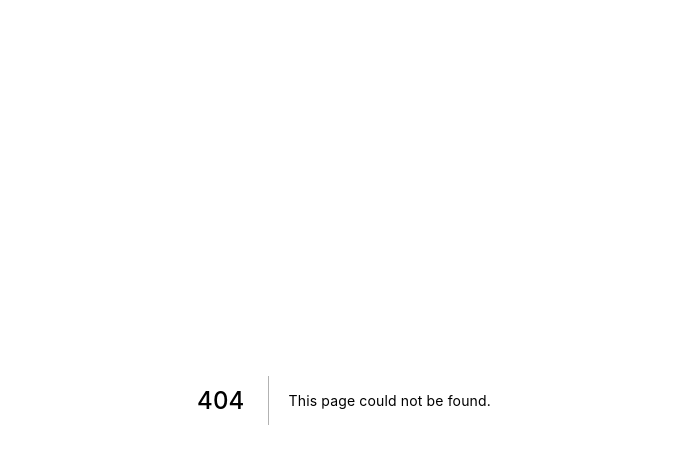
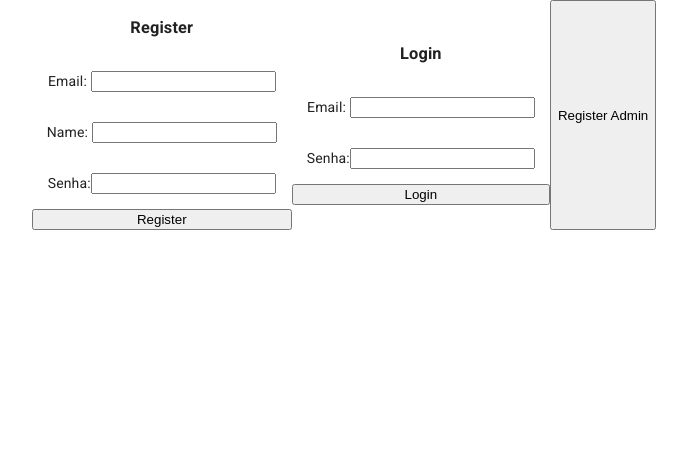
Before and after one commit to Drawiin/vmenu-client, a Next.js app: page /login in a window 1280 px wide. Before the commit this address had no page. Shown: the top 464 px of the page, without its empty margins (296-983 px from the left). Built offline with nearby package versions, Linux system fonts and the light colour scheme.

Commit message:
add login page

```diff
--- /dev/null
+++ b/src/pages/login/index.tsx
@@ -0,0 +1,211 @@
+import React, { useState } from 'react'
+import ApiClient from '../../services/ApiClient'
+import { hashPassword, encrypt, decrypt } from '../../utils/crypt'
+import keypair from 'keypair'
+import generateHeader from '../../utils/generateHeader'
+
+interface KeyPair {
+  private: string
+  public: string
+}
+
+interface FormValues {
+  email: string
+  password: string
+  name: string
+}
+
+interface AxiosLoginResponse {
+  email: string
+  encryptedPrivateKey: string
+  name: string
+  publicKey: string
+}
+
+const login: React.FC = () => {
+  const [form, setForm] = useState<FormValues>({
+    email: '',
+    name: '',
+    password: ''
+  })
+
+  const handleChange = (event: React.ChangeEvent<HTMLInputElement>) => {
+    setForm(form => ({
+      ...form,
+      [event.target.name]: event.target.value
+    }))
+  }
+
+  const handleRegisterFormSubmit = async (event: React.FormEvent) => {
+    event.preventDefault()
+
+    const hashedPassword = await hashPassword(form.password)
+    const { private: privateKey, public: publicKey } = keypair() as KeyPair
+    const encryptedPrivateKey = encrypt(form.password, privateKey)
+
+    await ApiClient.post(
+      '/register',
+      {
+        name: form.name,
+        encryptedPrivateKey: encryptedPrivateKey,
+        publicKey
+      },
+      {
+        auth: {
+          username: form.email,
+          password: hashedPassword
+        }
+      }
+    )
+  }
+
+  const registerAdmin = async () => {
+    const password = 'admin'
+    const hashedPassword = await hashPassword(password)
+
+    const email = 'admin@admin.com'
+
+    const user = await ApiClient.get<AxiosLoginResponse>('/login', {
+      auth: {
+        username: email,
+        password: hashedPassword
+      }
+    })
+
+    const privateKey = decrypt(password, user.data.encryptedPrivateKey)
+
+    const randomNumber = Math.ceil(Math.random() * 1000)
+
+    await ApiClient.post(
+      '/registerAdmin',
+      {
+        name: `user-batata-${randomNumber}`,
+        encryptedPrivateKey: user.data.encryptedPrivateKey,
+        publicKey: user.data.publicKey
+      },
+      {
+        headers: generateHeader(privateKey, email)
+      }
+    )
+  }
+
+  const handleLoginFormSubmit = async (event: React.FormEvent) => {
+    event.preventDefault()
+
+    const hashedPassword = await hashPassword(form.password)
+
+    const user = await ApiClient.get<AxiosLoginResponse>('/login', {
+      auth: {
+        username: form.email,
+        password: hashedPassword
+      }
+    })
+
+    // const privateKey = decrypt(form.password, user.data.encryptedPrivateKey)
+
+    // exemplo de requisição com autorização
+
+    // await ApiClient.post(
+    //   '/order',
+    //   {
+    //     items: [
+    //       {
+    //         productId: 4,
+    //         quantity: 1,
+    //         description: 'Teste'
+    //       }
+    //     ],
+    //     table: 5
+    //   },
+    //   {
+    //     headers: generateHeader(privateKey, form.email)
+    //   }
+    // )
+
+    // exemplo de requisição com autorização
+
+    // await ApiClient.get('/order', {
+    //   headers: generateHeader(privateKey, form.email)
+    // })
+  }
+
+  return (
+    <div
+      style={{
+        width: '100%',
+        display: 'flex',
+        alignContent: 'center',
+        justifyContent: 'center'
+      }}
+    >
+      <form
+        style={{
+          display: 'flex',
+          justifyContent: 'center',
+          flexDirection: 'column',
+          textAlign: 'center'
+        }}
+        onSubmit={handleRegisterFormSubmit}
+      >
+        <h3>Register</h3>
+        <div
+          style={{
+            width: '100%',
+            display: 'flex',
+            flexDirection: 'column',
+            alignContent: 'center',
+            justifyContent: 'center',
+            textAlign: 'center'
+          }}
+        >
+          <div style={{ margin: 15 }}>
+            Email: <input onChange={handleChange} name="email" />
+          </div>
+          <div style={{ margin: 15 }}>
+            Name: <input onChange={handleChange} name="name" />
+          </div>
+          <div style={{ margin: 15 }}>
+            Senha:
+            <input onChange={handleChange} name="password" type="password" />
+          </div>
+        </div>
+        <button type="submit">Register</button>
+      </form>
+
+      <form
+        style={{
+          display: 'flex',
+          justifyContent: 'center',
+          flexDirection: 'column',
+          textAlign: 'center'
+        }}
+        onSubmit={handleLoginFormSubmit}
+      >
+        <h3>Login</h3>
+        <div
+          style={{
+            width: '100%',
+            display: 'flex',
+            flexDirection: 'column',
+            alignContent: 'center',
+            justifyContent: 'center',
+            textAlign: 'center'
+          }}
+        >
+          <div style={{ margin: 15 }}>
+            Email: <input onChange={handleChange} name="email" />
+          </div>
+          <div style={{ margin: 15 }}>
+            Senha:
+            <input onChange={handleChange} name="password" type="password" />
+          </div>
+        </div>
+        <button type="submit">Login</button>
+      </form>
+
+      <button onClick={registerAdmin}>Register Admin</button>
+    </div>
+  )
+}
+
+export default login
```
Also changed, not shown: src/pages/index.tsx (+12 -0 lines).
